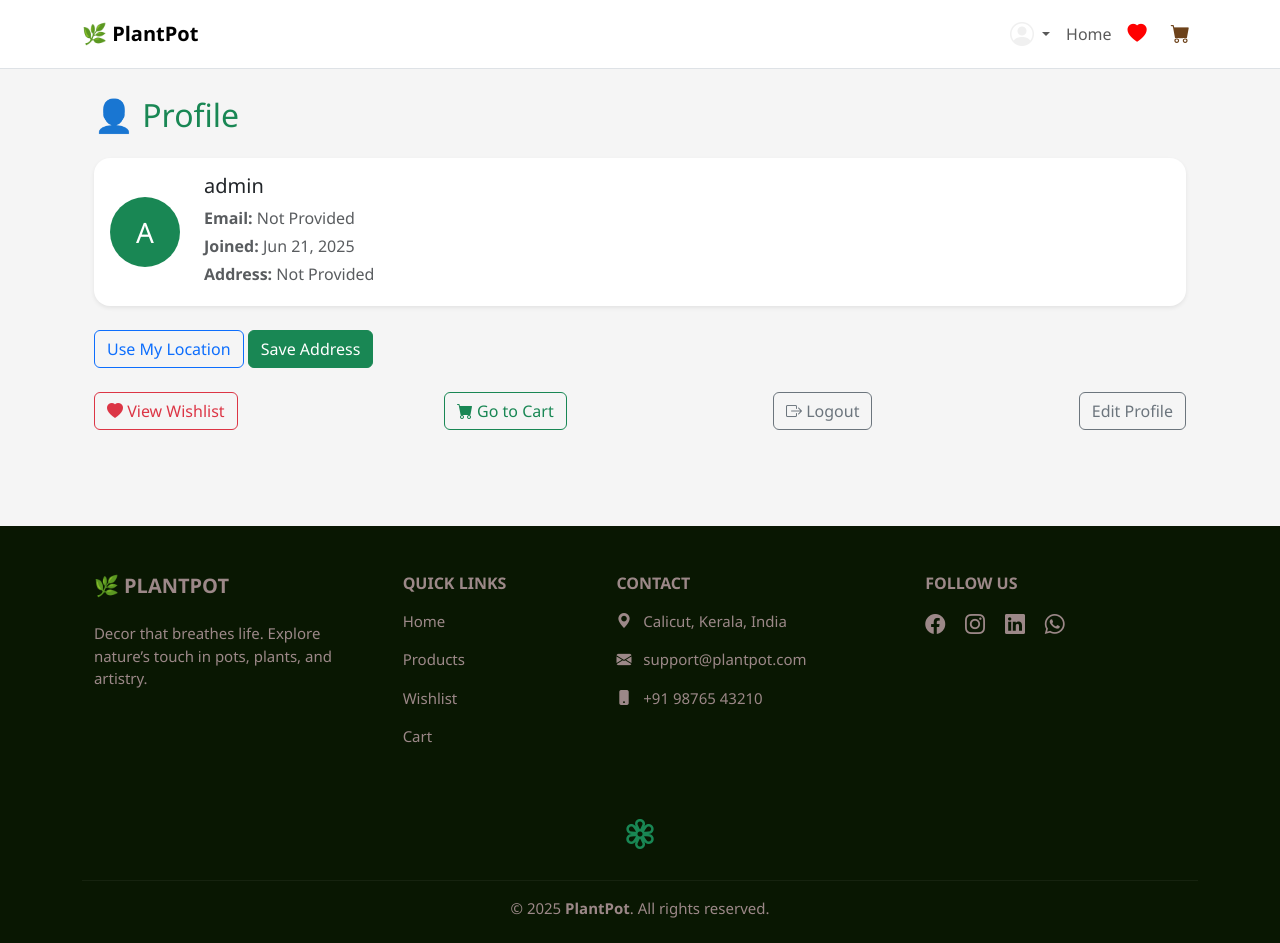
After one commit to minhajbinhafsahnazer/plantpot, a Django app: page /profile/ in a window 1280 px wide. The commit adds this page. Run offline with Django 5.2, Linux system fonts and the light colour scheme; a user stored in the database is signed in; data comes from the database, SQL or seed files in the repository; both versions use the stored data as it was after the commit; some libraries are stand-ins or nearby versions.

Commit message:
new update

```diff
--- a/plantapp/apps.py
+++ b/plantapp/apps.py
@@ -1,6 +1,8 @@
 from django.apps import AppConfig
-
 
 class PlantappConfig(AppConfig):
     default_auto_field = 'django.db.models.BigAutoField'
     name = 'plantapp'
+
+    def ready(self):
+        import plantapp.signals  # 👈 Add this line
--- a/plantapp/models.py
+++ b/plantapp/models.py
@@ -19,6 +19,14 @@ class Product(models.Model):
         return self.name
 
 
+
+class UserProfile(models.Model):
+    user = models.OneToOneField(User, on_delete=models.CASCADE)
+    address = models.TextField(blank=True, null=True)
+
+    def __str__(self):
+        return self.user.username
+
 class Wishlist(models.Model):
     user = models.ForeignKey(User, on_delete=models.CASCADE)
     product = models.ForeignKey(Product, on_delete=models.CASCADE)
@@ -29,6 +37,8 @@ class Wishlist(models.Model):
 
     def __str__(self):
         return f"{self.user.username} - {self.product.name}"
+
+
 
 class Cart(models.Model):
     user = models.OneToOneField(User, on_delete=models.CASCADE)
--- a/plantapp/urls.py
+++ b/plantapp/urls.py
@@ -13,6 +13,8 @@ urlpatterns = [
     # Category & Products
     path('category/<int:category_id>/', views.category_products_view, name='category_products'),
     path('product/<int:product_id>/', views.view_product, name='view_product'),
+    path('profile/', views.profile_view, name='profile'),
+    path('profile/edit/', views.edit_profile, name='edit_profile'),
 
     # Wishlist
     path('wishlist/', views.wishlist, name='wishlist'),
--- a/plantapp/views.py
+++ b/plantapp/views.py
@@ -6,6 +6,8 @@ from django.contrib.auth.models import User
 from django.contrib.auth.decorators import login_required
 from django.views.decorators.http import require_GET, require_POST
 from django.http import HttpResponseRedirect, JsonResponse
+from .forms import EditProfileForm
+from .models import UserProfile
 
 from .models import Category, Product, Wishlist, Cart, CartItem
 from .forms import RegisterForm
@@ -136,9 +138,67 @@ def view_product(request, product_id):
     })
 
 
-# -----------------------------
-# ❤️ WISHLIST VIEWS
-# -----------------------------
+@login_required
+def profile_view(request):
+    user = request.user
+    profile, created = UserProfile.objects.get_or_create(user=user)
+
+    if request.method == "POST":
+        # Get form fields
+        first_name = request.POST.get("first_name", "").strip()
+        email = request.POST.get("email", "").strip()
+        address = request.POST.get("address", "").strip()
+
+        # Update and save user fields
+        if first_name:
+            user.first_name = first_name
+        if email:
+            user.email = email
+        user.save()
+
+        # Update profile address
+        if address:
+            profile.address = address
+            profile.save()
+
+        messages.success(request, "Profile updated successfully.")
+
+    wishlist_count = Wishlist.objects.filter(user=user).count()
+    cart = Cart.objects.filter(user=user).first()
+    cart_count = cart.items.count() if cart else 0
+
+    return render(request, 'plantapp/profile.html', {
+        'profile': profile,
+        'wishlist_count': wishlist_count,
+        'cart_count': cart_count,
+    })
+
+
+@login_required
+def edit_profile(request):
+    user = request.user
+    profile, _ = UserProfile.objects.get_or_create(user=user)
+
+    if request.method == 'POST':
+        form = EditProfileForm(request.POST, instance=profile)
+        if form.is_valid():
+            user.email = form.cleaned_data['email']
+            user.first_name = form.cleaned_data['first_name']
+            user.last_name = form.cleaned_data['last_name']
+            user.save()
+            form.save()
+            messages.success(request, "Profile updated successfully.")
+            return redirect('profile')
+    else:
+        form = EditProfileForm(instance=profile, initial={
+            'email': user.email,
+            'first_name': user.first_name,
+            'last_name': user.last_name
+        })
+
+    return render(request, 'plantapp/edit_profile.html', {'form': form})
+
+
 
 @login_required
 def wishlist(request):
--- a/plantpot_project/settings.py
+++ b/plantpot_project/settings.py
@@ -27,7 +27,8 @@ INSTALLED_APPS = [
     'django.contrib.sessions',
     'django.contrib.messages',
     'django.contrib.staticfiles',
-    'plantapp',  # Custom app for plant pot management
+    'plantapp.apps.PlantappConfig',
+    'widget_tweaks',   # Custom app for plant pot management
 ]
 
 MIDDLEWARE = [
--- a/templates/base.html
+++ b/templates/base.html
@@ -24,33 +24,55 @@
     <button class="navbar-toggler" type="button" data-bs-toggle="collapse" data-bs-target="#navbarNav">
       <span class="navbar-toggler-icon"></span>
     </button>
+
     <div class="collapse navbar-collapse" id="navbarNav">
       <ul class="navbar-nav ms-auto align-items-center">
+
         {% if user.is_authenticated %}
-                        <li class="nav-item">
-                            <span class="nav-link {% if request.resolver_match.url_name != 'home' %}text-success{% endif %}">Hello, {{ user.username }}</span>
-                        </li>
-                        <li class="nav-item">
-                            <a class="nav-link {% if request.resolver_match.url_name != 'home' %}text-success{% endif %}" href="/logout/">Logout</a>
+          <!-- Profile Dropdown -->
+          <li class="nav-item dropdown">
+            <a class="nav-link dropdown-toggle d-flex align-items-center" href="#" id="profileDropdown" role="button" data-bs-toggle="dropdown" aria-expanded="false">
+              <i class="bi bi-person-circle fs-4 me-1"></i>
+              <span>
+                {% if request.user.first_name %}
+                  {{ request.user.first_name }}
+                {% else %}
+                  {{ request.user.email|cut:"@gmail.com" }}
+                {% endif %}
+              </span>
+            </a>
+            <ul class="dropdown-menu dropdown-menu-end" aria-labelledby="profileDropdown">
+              <li><a class="dropdown-item" href="{% url 'profile' %}">My Profile</a></li>
+              <li><hr class="dropdown-divider"></li>
+              <li><a class="dropdown-item text-danger" href="{% url 'logout' %}">Logout</a></li>
+            </ul>
           </li>
         {% else %}
           <li class="nav-item">
-                            <a class="nav-link {% if request.resolver_match.url_name != 'home' %}text-success{% endif %}" href="/login/">Login</a>
+            <a class="nav-link {% if request.resolver_match.url_name != 'home' %}text-success{% endif %}" href="{% url 'login' %}">Login</a>
           </li>
         {% endif %}
-                    <li class="nav-item"><a class="nav-link {% if request.resolver_match.url_name != 'home' %}text-success{% endif %}" href="/">Home</a></li>
-                    <li class="nav-item"><a class="nav-link {% if request.resolver_match.url_name != 'home' %}text-success{% endif %}" href="#">Products</a></li>
-                    <li class="nav-item"><a class="nav-link {% if request.resolver_match.url_name != 'home' %}text-success{% endif %}" href="#">Contact</a></li>
+
+        <!-- Navigation Links -->
         <li class="nav-item">
-                        <a class="nav-link" href="/wishlist/" title="Wishlist">
+          <a class="nav-link {% if request.resolver_match.url_name == 'home' %}text-success{% endif %}" href="/">Home</a>
+        </li>
+
+
+        <!-- Wishlist -->
+        <li class="nav-item">
+          <a class="nav-link" href="{% url 'wishlist' %}" title="Wishlist">
             <i class="bi bi-heart-fill" style="color: red;"></i>
           </a>
         </li>
+
+        <!-- Cart -->
         <li class="nav-item ms-2">
-                        <a class="nav-link" href="/cart/" title="Cart">
+          <a class="nav-link" href="{% url 'cart' %}" title="Cart">
             <i class="bi bi-cart-fill" style="color: #6d421a;"></i>
           </a>
         </li>
+
       </ul>
     </div>
   </div>
--- /dev/null
+++ b/templates/plantapp/profile.html
@@ -0,0 +1,88 @@
+{% extends 'base.html' %}
+{% block content %}
+<div class="container py-5">
+  <h2 class="text-success mb-4">👤 Profile</h2>
+
+  <div class="card border-0 shadow-sm rounded-4 mb-4">
+    <div class="card-body d-flex align-items-center">
+      <div class="me-4">
+        <div class="bg-success text-white rounded-circle d-flex justify-content-center align-items-center"
+             style="width: 70px; height: 70px; font-size: 28px;">
+          {{ request.user.username|slice:":1"|upper }}
+        </div>
+      </div>
+      <div>
+        <h5 class="card-title">
+          {% if request.user.first_name %}
+            {{ request.user.first_name }}
+          {% elif request.user.email %}
+            {{ request.user.email|cut:"@gmail.com" }}
+          {% else %}
+            {{ request.user.username }}
+          {% endif %}
+        </h5>
+        <p class="mb-1 text-muted"><strong>Email:</strong> {{ request.user.email|default:"Not Provided" }}</p>
+        <p class="mb-1 text-muted"><strong>Joined:</strong> {{ request.user.date_joined|date:"M d, Y" }}</p>
+        <p class="mb-1 text-muted"><strong>Address:</strong> {{ profile.address|default:"Not Provided" }}</p>
+      </div>
+    </div>
+  </div>
+
+  <div class="mb-4">
+    <form method="POST" id="addressForm">
+      {% csrf_token %}
+      <input type="hidden" name="address" id="addressField">
+      <button type="button" class="btn btn-outline-primary" onclick="getLocation()">Use My Location</button>
+      <button type="submit" class="btn btn-success">Save Address</button>
+    </form>
+  </div>
+
+  <div class="d-flex justify-content-between">
+    <a href="{% url 'wishlist' %}" class="btn btn-outline-danger">
+      <i class="bi bi-heart-fill"></i> View Wishlist
+    </a>
+
+    <a href="{% url 'cart' %}" class="btn btn-outline-success">
+      <i class="bi bi-cart-fill"></i> Go to Cart
+    </a>
+
+    <a href="{% url 'logout' %}" class="btn btn-outline-secondary">
+      <i class="bi bi-box-arrow-right"></i> Logout
+    </a>
+
+    <a href="{% url 'edit_profile' %}" class="btn btn-outline-secondary">Edit Profile
+    </a>
+  </div>
+</div>
+
+<!-- JS for Google Maps Geocoding -->
+<script>
+function getLocation() {
+  if (navigator.geolocation) {
+    navigator.geolocation.getCurrentPosition(showPosition, showError);
+  } else {
+    alert("Geolocation is not supported by this browser.");
+  }
+}
+
+function showPosition(position) {
+  const lat = position.coords.latitude;
+  const lon = position.coords.longitude;
+  fetch(`https://maps.googleapis.com/maps/api/geocode/json?latlng=${lat},${lon}&key=YOUR_API_KEY`)
+    .then(response => response.json())
+    .then(data => {
+      const address = data.results[0]?.formatted_address;
+      if (address) {
+        document.getElementById('addressField').value = address;
+        document.getElementById('addressForm').submit();
+      } else {
+        alert("Address not found.");
+      }
+    });
+}
+
+function showError(error) {
+  alert("Error getting location.");
+}
+</script>
+{% endblock %}
```
Also changed, not shown: plantapp/forms.py (+11 -0 lines), plantapp/signals.py (added, +15 -0 lines), templates/plantapp/edit_profile.html (added, +46 -0 lines), db.sqlite3, plantapp/migrations/0005_userprofile.py (added). Lines whose indentation alone changed are shown as unchanged.
